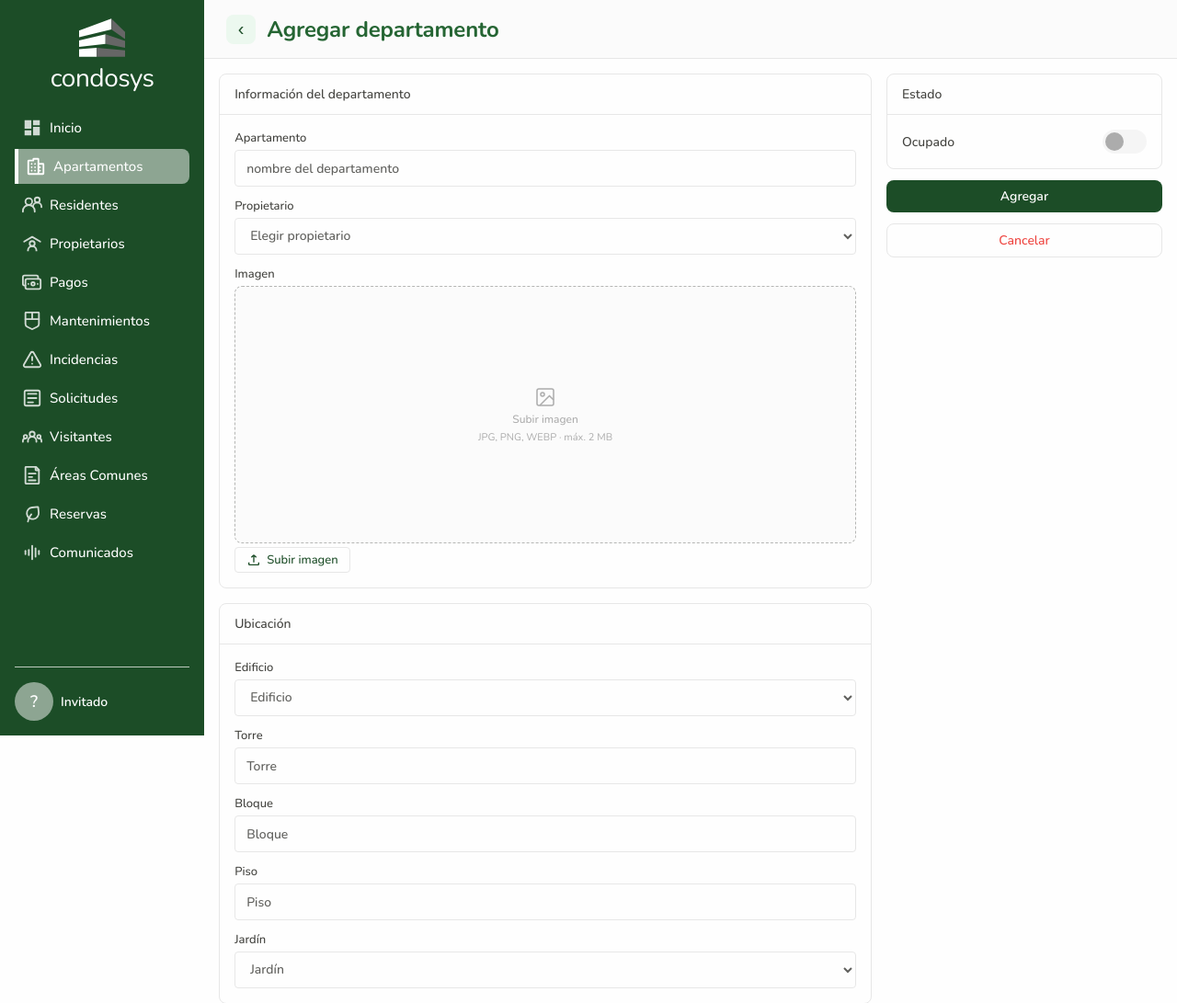
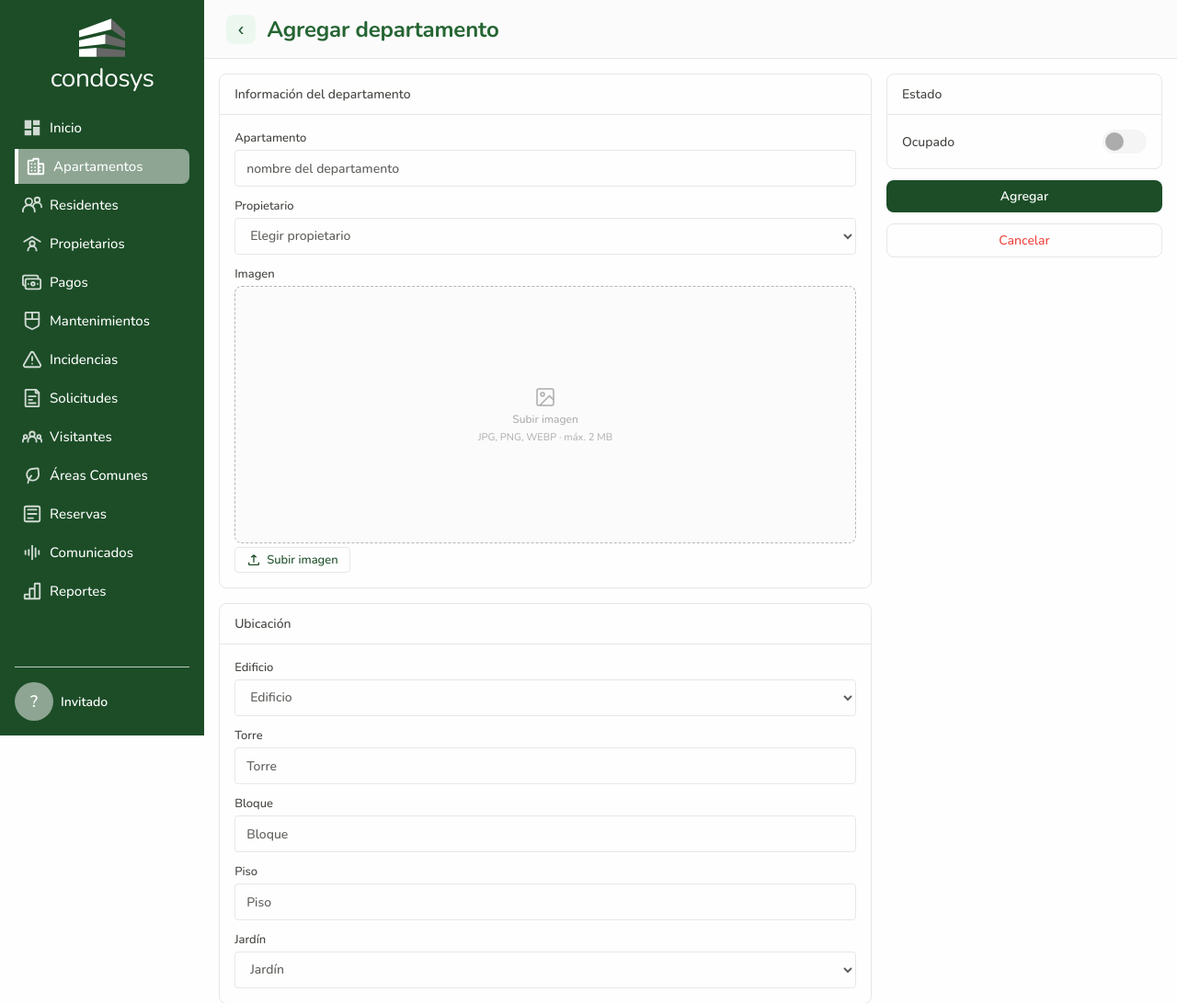
Before and after one commit to JMJ0331/condosys, a Django app: page /departamentos/agregar/ in a window 1280 px wide. Shown: the top 1091 px of the page at 92% size. Run offline with Django 4.2, Linux system fonts and the light colour scheme; data that the repository does not hold is empty.

Commit message:
mejores el estilo del toggle y agregue 'reportes' en el sidebar

```diff
--- a/condosys/structure/static/css/departamentos.css
+++ b/condosys/structure/static/css/departamentos.css
@@ -482,7 +482,7 @@ input[data-departamento="foto"] {
 }
 
 .tarjeta-estado .interruptor input:checked + .deslizador-interruptor {
-	background: var(--white-400);
+	background: var(--green-100);
 }
 
 .tarjeta-estado .interruptor input:checked + .deslizador-interruptor::before {
--- a/condosys/templates/componentes/aside.html
+++ b/condosys/templates/componentes/aside.html
@@ -86,7 +86,7 @@
           href="{% url 'solicitudes_index' %}"
         >
 
-        <img src="{% static 'images/icons/blancos/google-docs.svg' %}" alt="solicitud-icon"/>
+        <img src="{% static 'images/icons/blancos/page_white.svg' %}" alt="area-icon"/>
           <h4>Solicitudes</h4>
         </a>
 
@@ -104,7 +104,7 @@
           href="{% url 'areas_comunes_index' %}"
         >
 
-        <img src="{% static 'images/icons/blancos/page_white.svg' %}" alt="area-icon"/>
+        <img src="{% static 'images/icons/blancos/leaf_white.svg' %}" alt="neigh-icon"/>
           <h4>Áreas Comunes</h4>
         </a>
 
@@ -113,7 +113,7 @@
           href="{% url 'reservas_index' %}"
         >
 
-        <img src="{% static 'images/icons/blancos/leaf_white.svg' %}" alt="neigh-icon"/>
+        <img src="{% static 'images/icons/blancos/google-docs.svg' %}" alt="solicitud-icon"/>
           <h4>Reservas</h4>
         </a>
 
@@ -124,6 +124,15 @@
 
         <img src="{% static 'images/icons/blancos/voice_white.svg' %}" alt="chat-icon"/>
           <h4>Comunicados</h4>
+        </a>
+
+        <a
+          class="opt-modulo{% if request.resolver_match.url_name == 'reportes_index' %} active{% endif %}"
+          href="{% url 'reportes_index' %}"
+        >
+
+        <img src="{% static 'images/icons/blancos/reports_white.svg' %}" alt="reports-icon"/>
+          <h4>Reportes</h4>
         </a>
 
 
```
